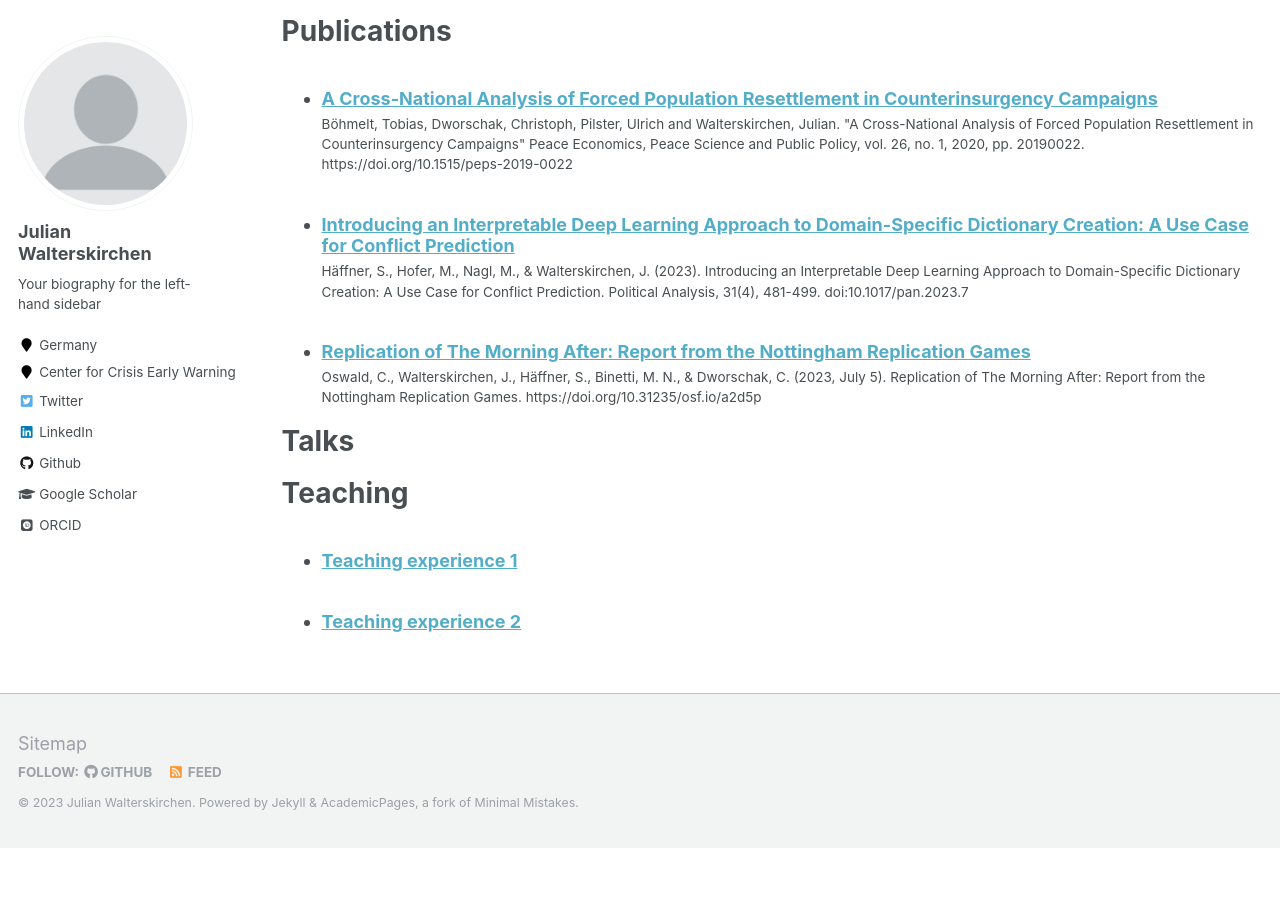
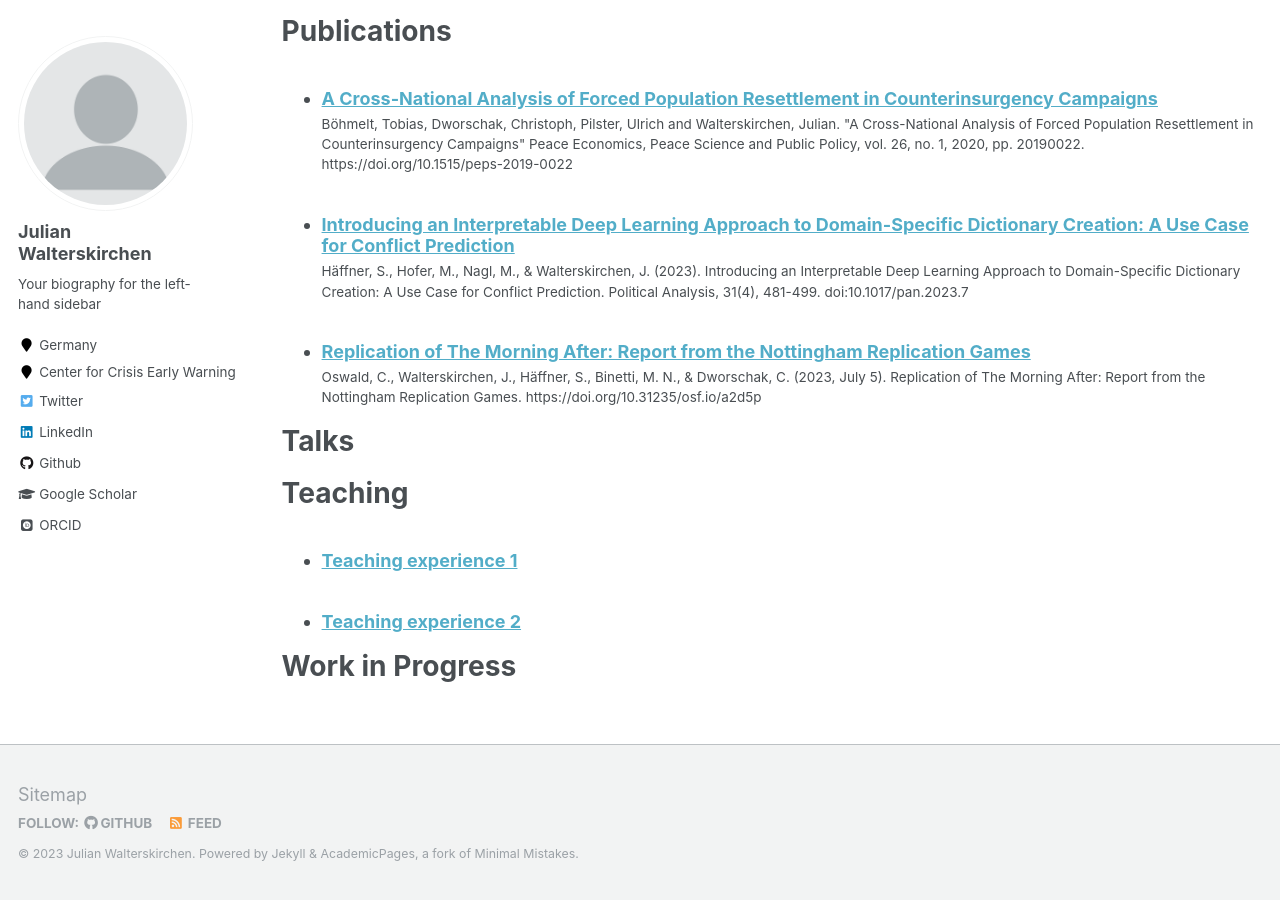
Before and after one commit to jwalterskirchen/jwalterskirchen.github.io, a Jekyll site: the page built from _pages/cv.md, in a window 1280 px wide and 900 px high, scrolled down 888 px. Built offline with Jekyll 4.4.1, drawn with Linux system fonts in a browser that asks for light colours; some web fonts are replaced; before the commit the page ends 1736 px from its top, so only the background shows below that.

Commit message:
Update cv.md

```diff
--- a/_pages/cv.md
+++ b/_pages/cv.md
@@ -48,3 +48,9 @@ Teaching
   <ul>{% for post in site.teaching %}
     {% include archive-single-cv.html %}
   {% endfor %}</ul>
+
+Work in Progress
+======
+  <ul>{% for post in site.workinprogress %}
+    {% include archive-single-cv.html %}
+  {% endfor %}</ul>
```
